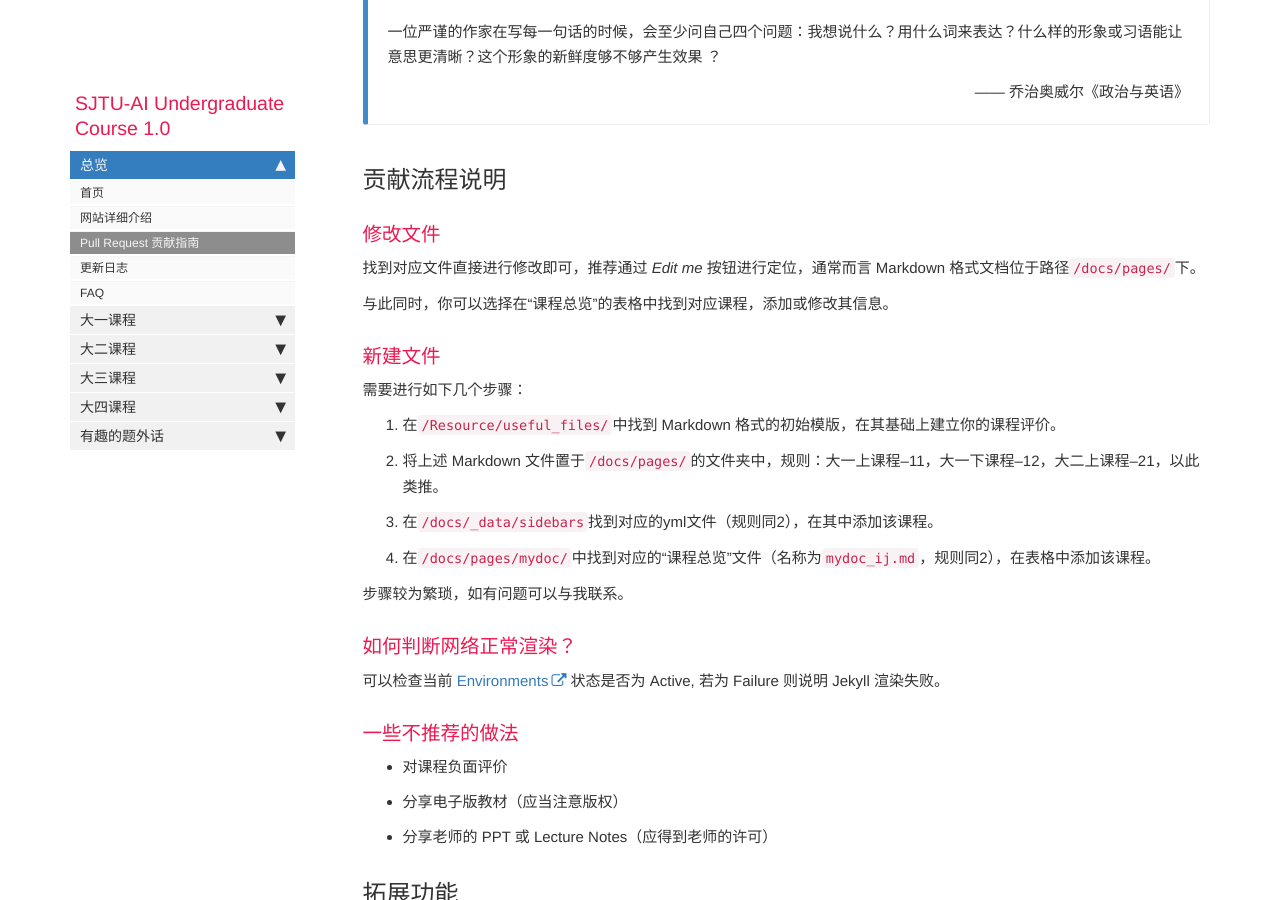
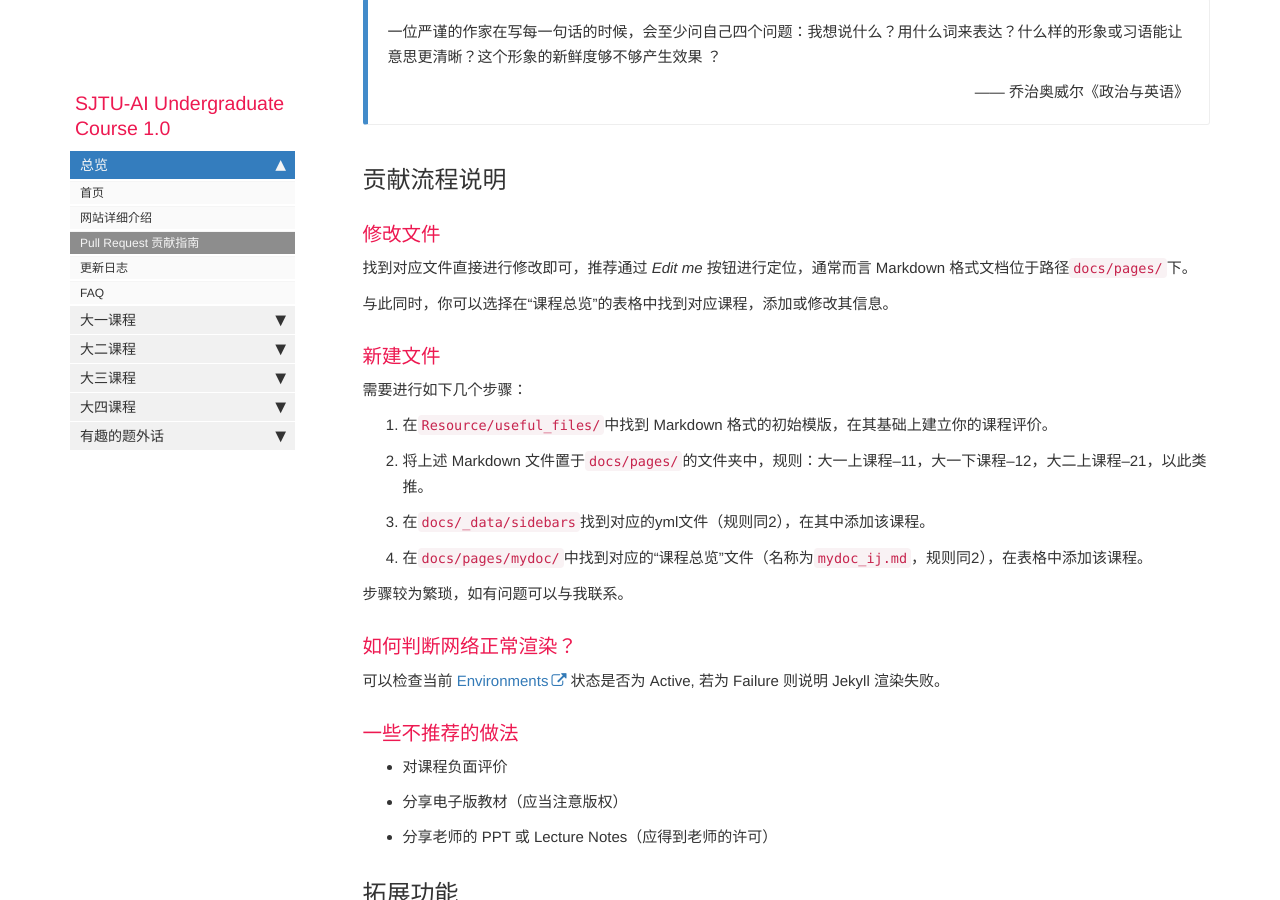
Before and after one commit to aisjtu/aisjtu.github.io, a Jekyll site: the page built from docs/pages/mydoc/mydoc_format_req.md, in a window 1280 px wide and 900 px high, scrolled down 619 px. Built offline with Jekyll 4.4.1, drawn with Linux system fonts in a browser that asks for light colours; comment, search, counter and statistics services are not loaded.

Commit message:
Several Updates

```diff
--- a/docs/pages/mydoc/mydoc_format_req.md
+++ b/docs/pages/mydoc/mydoc_format_req.md
@@ -14,7 +14,7 @@ folder: mydoc
 
 ### 修改文件
 
-找到对应文件直接进行修改即可，推荐通过 *Edit me* 按钮进行定位，通常而言 Markdown 格式文档位于路径`/docs/pages/`下。
+找到对应文件直接进行修改即可，推荐通过 *Edit me* 按钮进行定位，通常而言 Markdown 格式文档位于路径`docs/pages/`下。
 
 与此同时，你可以选择在“课程总览”的表格中找到对应课程，添加或修改其信息。
 
@@ -22,10 +22,10 @@ folder: mydoc
 
 需要进行如下几个步骤：
 
-1. 在`/Resource/useful_files/`中找到 Markdown 格式的初始模版，在其基础上建立你的课程评价。
-2. 将上述 Markdown 文件置于`/docs/pages/`的文件夹中，规则：大一上课程--11，大一下课程--12，大二上课程--21，以此类推。
-3. 在`/docs/_data/sidebars`找到对应的yml文件（规则同2），在其中添加该课程。
-4. 在`/docs/pages/mydoc/`中找到对应的“课程总览”文件（名称为`mydoc_ij.md`，规则同2），在表格中添加该课程。
+1. 在`Resource/useful_files/`中找到 Markdown 格式的初始模版，在其基础上建立你的课程评价。
+2. 将上述 Markdown 文件置于`docs/pages/`的文件夹中，规则：大一上课程--11，大一下课程--12，大二上课程--21，以此类推。
+3. 在`docs/_data/sidebars`找到对应的yml文件（规则同2），在其中添加该课程。
+4. 在`docs/pages/mydoc/`中找到对应的“课程总览”文件（名称为`mydoc_ij.md`，规则同2），在表格中添加该课程。
 
 步骤较为繁琐，如有问题可以与我联系。
 
```
Also changed, not shown: docs/pages/mydoc/mydoc_11.md (+8 -4 lines), docs/pages/mydoc/mydoc_31.md (+1 -1 lines), docs/pages/mydoc/mydoc_32.md (+1 -1 lines), docs/pages/mydoc/mydoc_4.md (+4 -3 lines), docs/pages/mydoc/mydoc_updates.md (+1 -1 lines).
